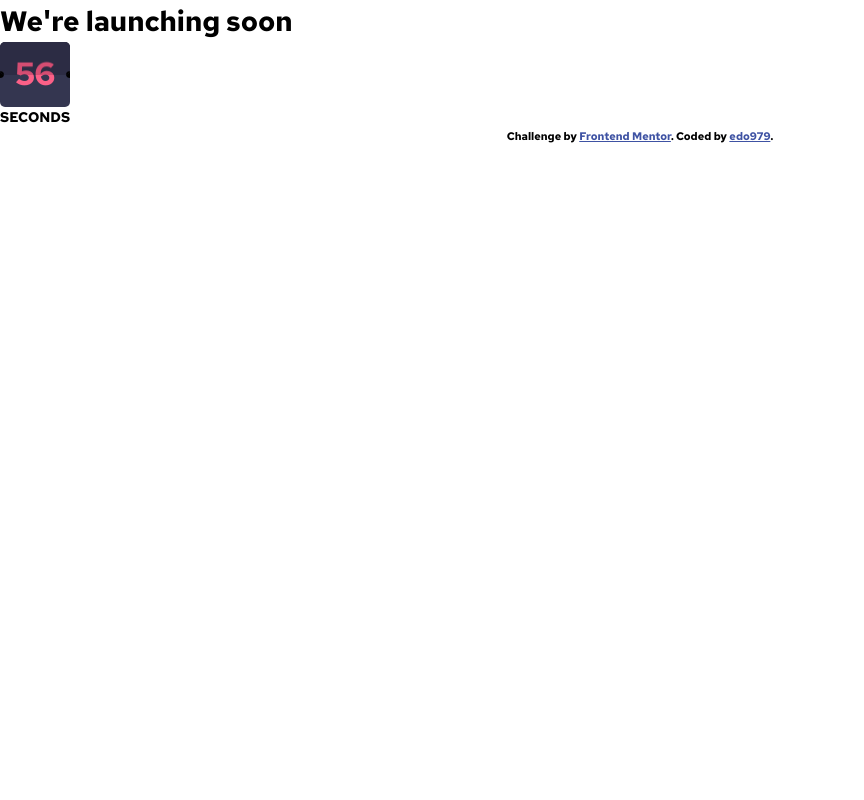
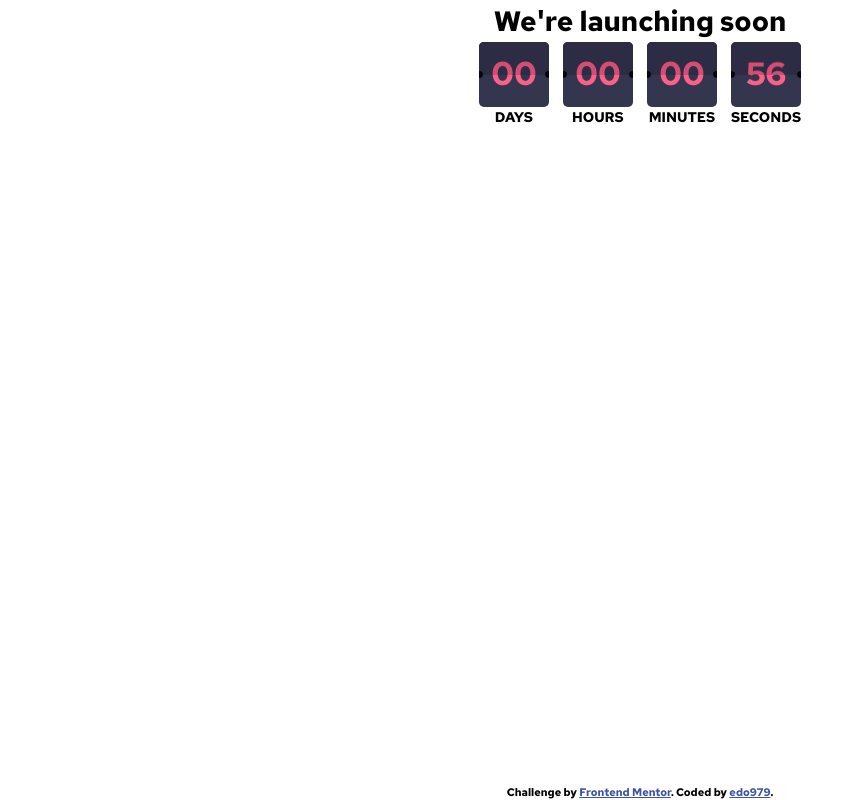
Before and after one commit to edo979/launch-countdown-timer-main, a website built with Vite: page index.html in a window 1280 px wide. Shown: the whole page, without its empty margins (0-864 px from the left). Built offline with nearby package versions, Linux system fonts and the light colour scheme.

Commit message:
basic layout

```diff
--- a/index.html
+++ b/index.html
@@ -28,8 +28,89 @@
       <h1>We're launching soon</h1>
 
       <section class="timer">
-        <div class="timer_card">
-          <div class="timer_number" data-timer="seconds">
+        <div class="timer_card" data-timer="days">
+          <div class="timer_number">
+            <div class="timer_number-top flip-card">
+              <div class="flip-card_inner" id="flip-card-inner">
+                <div
+                  class="flip-card_front circle-border circle-border--bottom"
+                  id="flip-card-front"
+                >
+                  <p id="flip-front">00</p>
+                </div>
+                <div class="flip-card_back circle-border circle-border--top">
+                  <p id="flip-back">59</p>
+                </div>
+              </div>
+            </div>
+
+            <div class="timer_number-top circle-border circle-border--bottom">
+              <p id="flip-fill-top">59</p>
+            </div>
+
+            <div class="timer_number-bottom circle-border circle-border--top">
+              <p id="flip-bottom">00</p>
+            </div>
+          </div>
+
+          <div class="timer_title">days</div>
+        </div>
+        <div class="timer_card" data-timer="hours">
+          <div class="timer_number">
+            <div class="timer_number-top flip-card">
+              <div class="flip-card_inner" id="flip-card-inner">
+                <div
+                  class="flip-card_front circle-border circle-border--bottom"
+                  id="flip-card-front"
+                >
+                  <p id="flip-front">00</p>
+                </div>
+                <div class="flip-card_back circle-border circle-border--top">
+                  <p id="flip-back">59</p>
+                </div>
+              </div>
+            </div>
+
+            <div class="timer_number-top circle-border circle-border--bottom">
+              <p id="flip-fill-top">59</p>
+            </div>
+
+            <div class="timer_number-bottom circle-border circle-border--top">
+              <p id="flip-bottom">00</p>
+            </div>
+          </div>
+
+          <div class="timer_title">hours</div>
+        </div>
+        <div class="timer_card" data-timer="minutes">
+          <div class="timer_number">
+            <div class="timer_number-top flip-card">
+              <div class="flip-card_inner" id="flip-card-inner">
+                <div
+                  class="flip-card_front circle-border circle-border--bottom"
+                  id="flip-card-front"
+                >
+                  <p id="flip-front">00</p>
+                </div>
+                <div class="flip-card_back circle-border circle-border--top">
+                  <p id="flip-back">59</p>
+                </div>
+              </div>
+            </div>
+
+            <div class="timer_number-top circle-border circle-border--bottom">
+              <p id="flip-fill-top">59</p>
+            </div>
+
+            <div class="timer_number-bottom circle-border circle-border--top">
+              <p id="flip-bottom">00</p>
+            </div>
+          </div>
+
+          <div class="timer_title">minutes</div>
+        </div>
+        <div class="timer_card" data-timer="seconds">
+          <div class="timer_number">
             <div class="timer_number-top flip-card">
               <div class="flip-card_inner" id="flip-card-inner">
                 <div
--- /dev/null
+++ b/scss/_layout.scss
@@ -0,0 +1,16 @@
+body {
+  height: 100vh;
+}
+.main-container {
+  text-align: center;
+  height: 100%;
+  width: 100%;
+}
+
+.attribution {
+  position: absolute;
+  bottom: 0;
+  left: 50%;
+  transform: translateX(-50%);
+  width: max-content;
+}
--- a/scss/components/_timer.scss
+++ b/scss/components/_timer.scss
@@ -7,6 +7,8 @@
   --fs: 33px;
 
   display: flex;
+  justify-content: center;
+  gap: 1rem;
 
   &_number {
     position: relative;
--- a/scss/style.scss
+++ b/scss/style.scss
@@ -2,4 +2,5 @@
 
 @import 'reset';
 @import 'typography';
+@import 'layout';
 @import 'components/timer';
```
